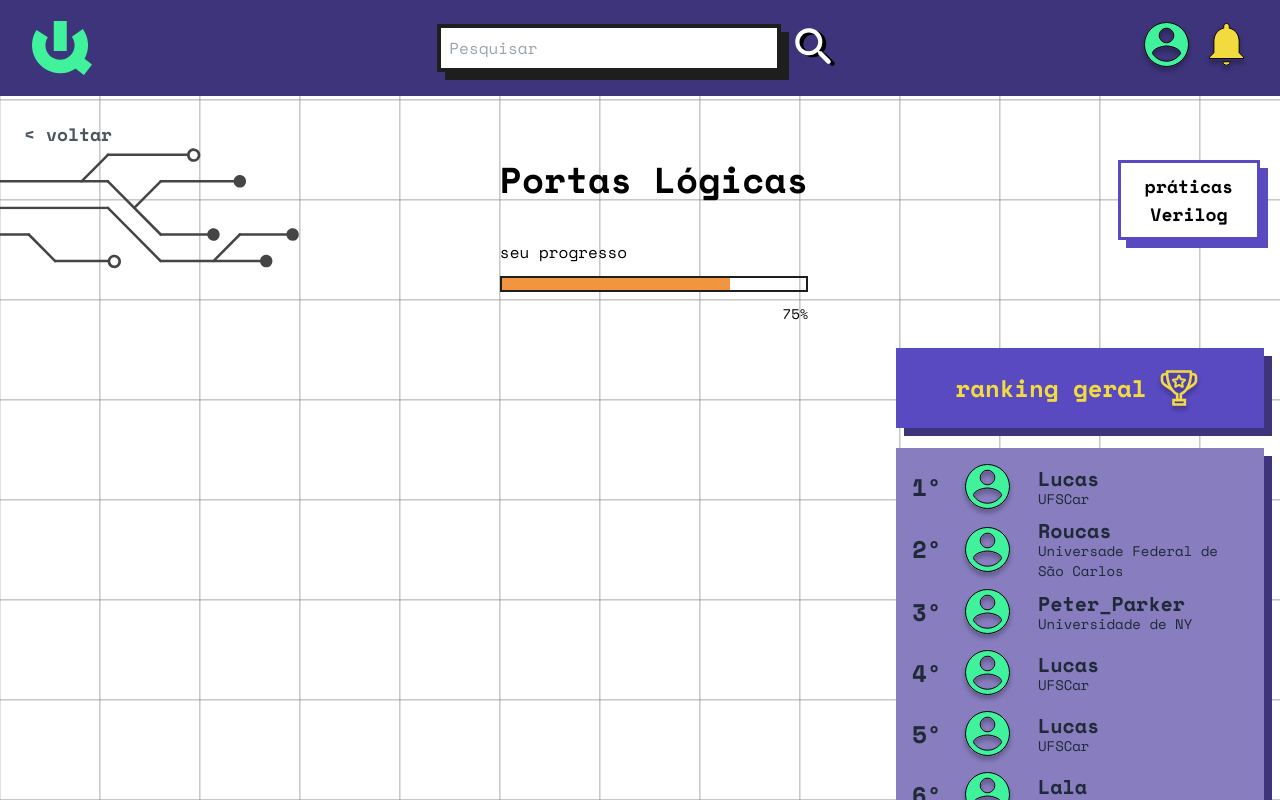
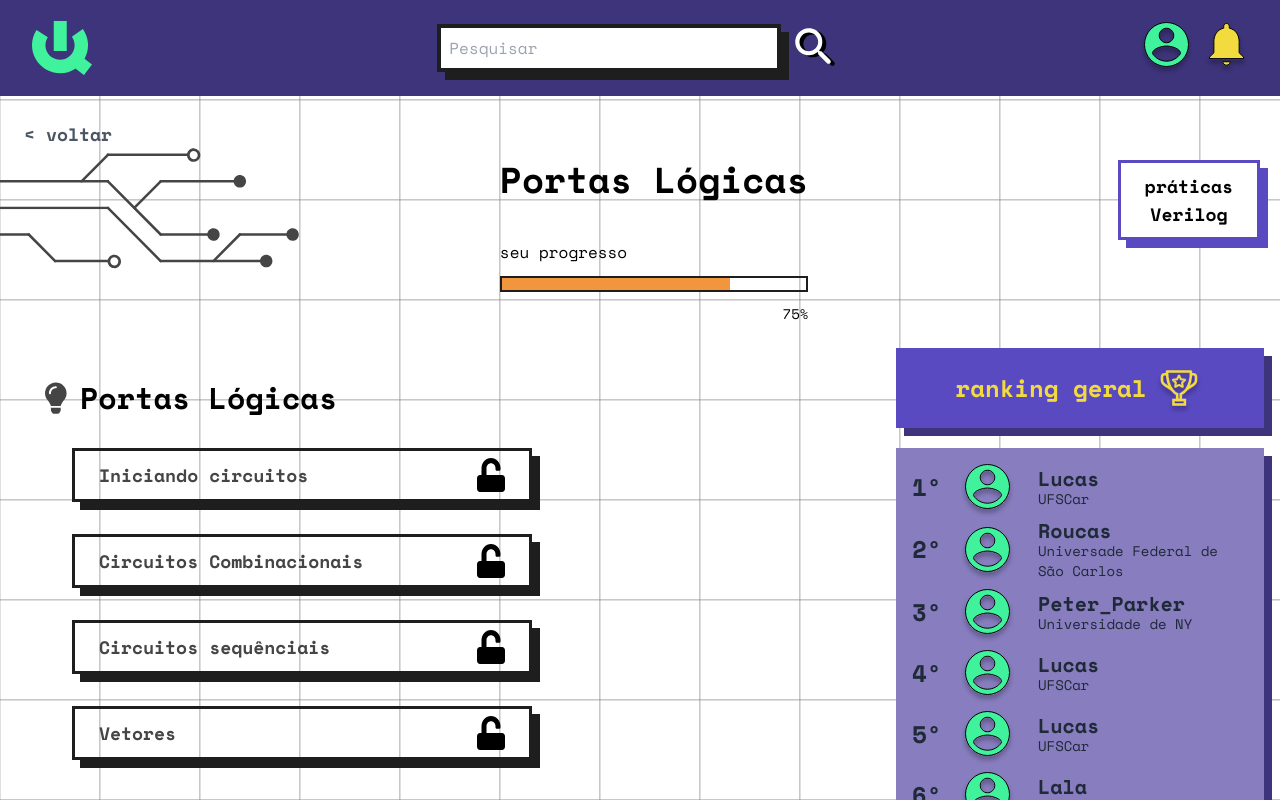
Before and after one commit to QuestIO42/App-frontend, a React (Vite) app: page /course in a window 1280 px wide. Shown: the top 800 px of the page. Built offline with nearby package versions, Linux system fonts and the light colour scheme.

Commit message:
add: ExercicesGroup

```diff
--- a/src/components/course/ExercisesGroup.tsx
+++ b/src/components/course/ExercisesGroup.tsx
@@ -11,13 +11,13 @@ interface ExercisesGroupProps{
 }
 
 export default function ExercisesGroup({title, Icon} : ExercisesGroupProps) {
-    const vetor = ["Iniciando circuitos", "Circuitos Combinacionais", "Circuitos sequênciais", "agora", "sentido"]
+    const vetor = ["Iniciando circuitos", "Circuitos Combinacionais", "Circuitos sequênciais", "Vetores"]
 
     return(
         <div className="">
             <div className="flex justify-start items-center content-center my-8 text-2xl gap-y-3 font-bold">
                 <Icon className="h-8 w-12"/>
-                <p className="grow">{title}</p>
+                <p className="grow text-3xl">{title}</p>
             </div>
 
             <div className="flex flex-col ml-10 gap-8">
--- a/src/components/utility/ExerciseTemplate.tsx
+++ b/src/components/utility/ExerciseTemplate.tsx
@@ -44,7 +44,7 @@ export default function ExerciseTemplate({
     >
       <div className="flex-grow justify-between items-center flex">
         <span className='flex whitespace-nowrap'>{text}</span>
-        <Icon className=" flex ml-5  h-10 w-7 shrink-0"></Icon>
+        <Icon className=" flex ml-5 h-10 w-7 shrink-0"></Icon>
       </div>
     </button>
   )
--- a/src/pages/Course/Course.tsx
+++ b/src/pages/Course/Course.tsx
@@ -7,7 +7,8 @@ import Voltar from '@/components/course/Voltar'
 import Button from '@/components/utility/Button'
 import CircuitCourse from '@/components/svgComponents/circuit/CircuitCourse'
 import CourseIcon from '@/components/svgComponents/icons/CourseIcon'
-import LabIcon from '@/components/svgComponents/icons/LabIcon'
+import LampIcon from '@/components/svgComponents/icons/LampIcon'
+import ExercisesGroup from '@/components/course/ExercisesGroup'
 import RankingItem from '@/components/home/RankingItem'
 import Forum from '@/components/course/Forum'
 import {mockUsers} from '@/utils/mocks/mockUsers'
@@ -56,13 +57,17 @@ export default function Course() {
           <Button className='bg-white' text="práticas Verilog" size="small"></Button></div>
       </div>
 
-
-      <div className="relative col-span-full flex-col flex items-end mr-4 justify-around">
-
+      <div className="relative col-span-full row-auto flex items-start justify-between ">
+        <div className="ml-8 flex-col min-w-[500px] flex gap-10 mb-4">
+          <ExercisesGroup title="Portas Lógicas" Icon={LampIcon}></ExercisesGroup>
+          <ExercisesGroup title="Circuitos Lógicos" Icon={LampIcon}></ExercisesGroup>
+        </div>
+        <div className="flex mr-4 flex-col">
         <Ranking>
           <RankingItem users={mockUsers.users}/>
         </Ranking>
         <Forum/>
+        </div>
       </div>
       <Footer></Footer>
     </div>
```
